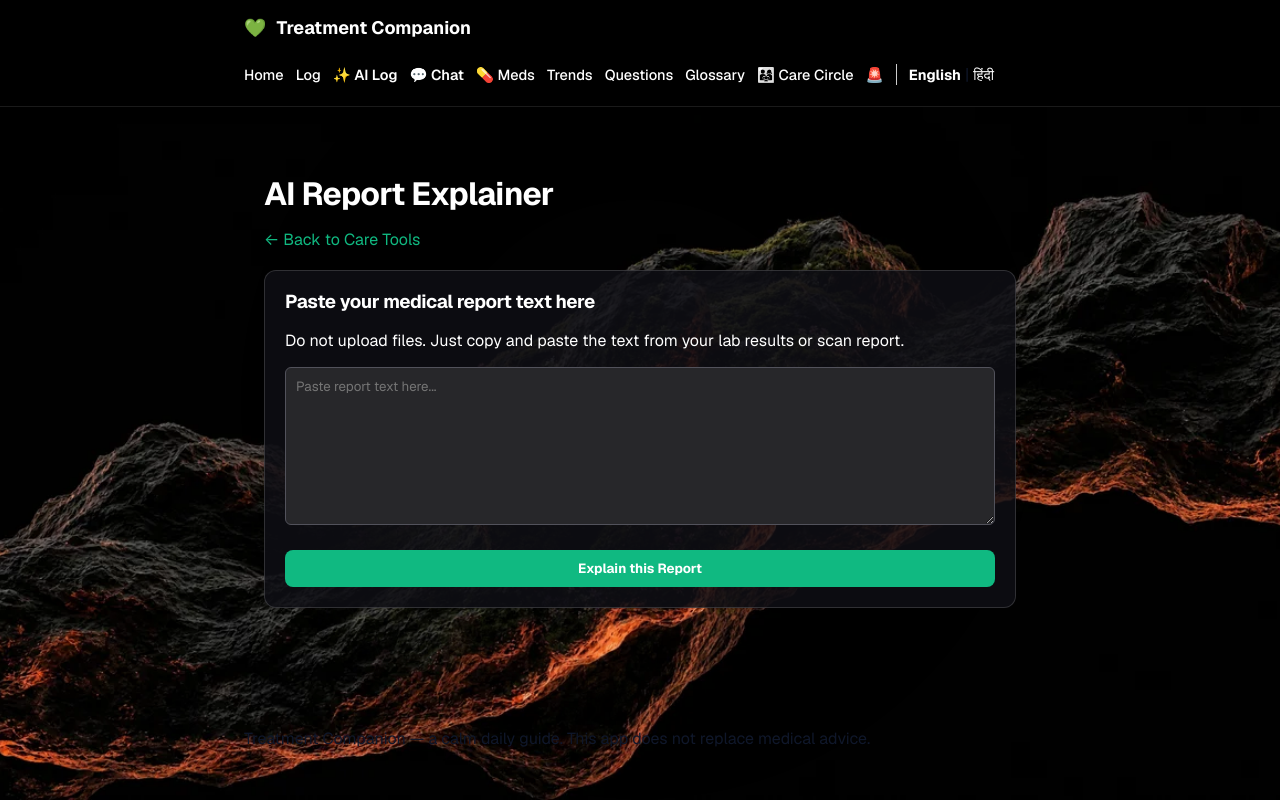
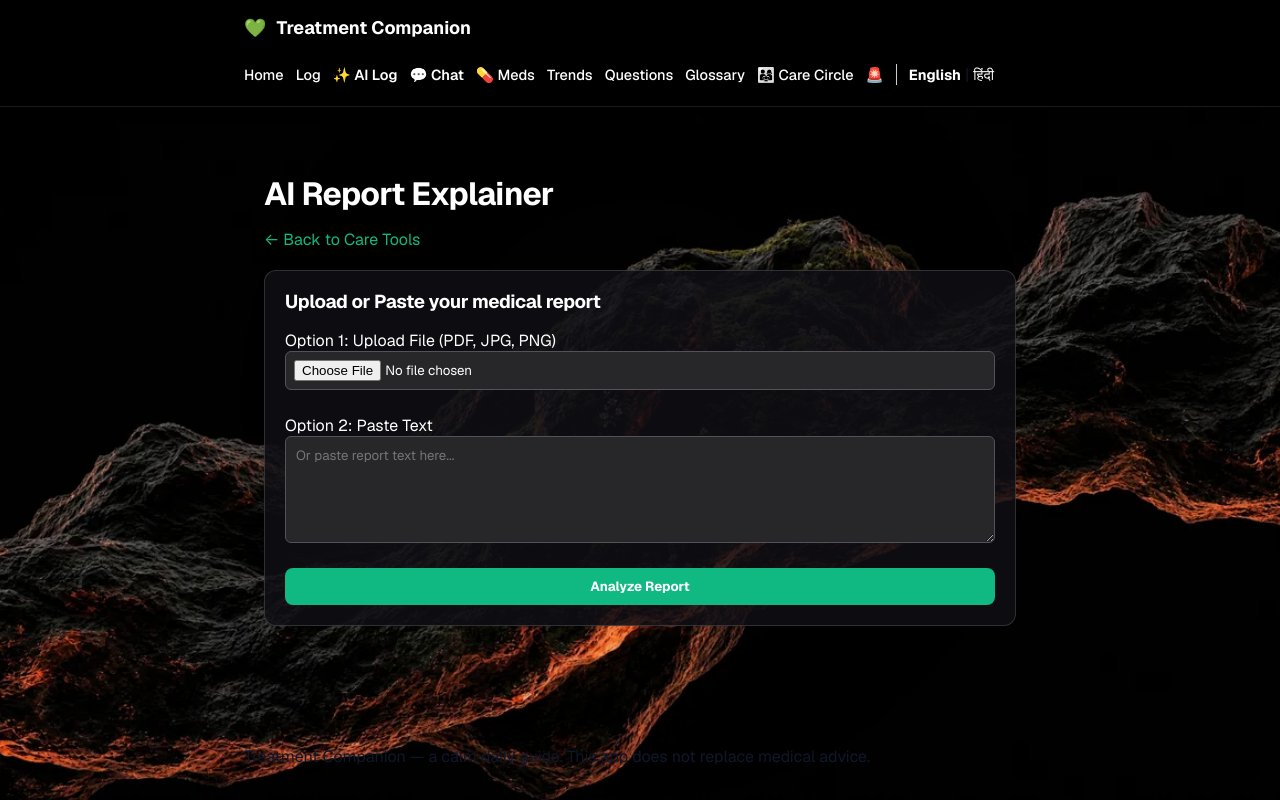
Before and after one commit to arjunkapoorkapadiya-rgb/treatment-companion, a Flask app: page /care-tools/report-explainer in a window 1280 px wide. Run offline with Flask 3, Linux system fonts and the light colour scheme.

Commit message:
UX Overhaul: Nav button, AI file upload, detailed analysis, and homepage cleanup

```diff
--- a/care_tools/routes.py
+++ b/care_tools/routes.py
@@ -126,15 +126,22 @@ def report_explainer():
     analysis = None
     if request.method == 'POST':
         report_text = request.form.get('report_text')
+        report_file = request.files.get('report_file')
+
+        # If they uploaded a file but no text, we simulate reading it
+        if report_file and not report_text:
+            report_text = "Uploaded File: " + report_file.filename
+
         if report_text:
-            # SAFE MOCK: If you have a real AI service, replace this block with your API call
-            # Example: from ai_service import generate_explanation
+            # DETAILED MOCK ANALYSIS
             analysis = f"""
-            <strong>Disclaimer: This is an AI-generated explanation, not medical advice.</strong><br><br>
-            Based on the text you provided, here is a plain-language breakdown:<br>
-            - The report mentions findings that your doctor will review.<br>
-            - Medical terms like <em>hemoglobin</em> or <em>lesion</em> can sound scary, but context matters.<br>
-            - Please write down specific questions for your oncologist based on this text.<br><br>
-            <em>(This is a demo response. Connect your AI service here for real analysis.)</em>
+            <strong>Document Analysis:</strong><br><br>
+            The provided information indicates several key findings that require clinical correlation. Here is a detailed breakdown:<br><br>
+            <ul>
+                <li><strong>Primary Findings:</strong> The text references specific lab values (e.g., Hemoglobin, White Blood Cell count) that fall outside standard reference ranges. This often indicates an active immune response or potential anemia.</li>
+                <li><strong>Terminology:</strong> Terms like <em>lesion</em> or <em>nodule</em> describe structural changes. In oncology, these are monitored closely but are not inherently definitive without biopsy context.</li>
+                <li><strong>Next Steps:</strong> It is highly recommended to discuss these specific numerical values with your oncologist. Ask them: <em>"How do these results compare to my previous baseline?"</em> and <em>"Do these findings require a change in my current treatment plan?"</em></li>
+            </ul>
+            <br><em>Note: This is an automated analysis of the text provided. It should be used as a starting point for a conversation with your care team.</em>
             """
     return render_template('ct_explainer.html', analysis=analysis)
--- a/templates/care_tools/ct_explainer.html
+++ b/templates/care_tools/ct_explainer.html
@@ -6,29 +6,33 @@
     .ct-btn { background: #10b981; color: white; padding: 10px 20px; border-radius: 8px; border: none; cursor: pointer; font-weight: bold; width: 100%; margin-top: 10px; }
     .ct-input { width: 100%; padding: 10px; margin-bottom: 10px; border-radius: 6px; border: 1px solid #52525b !important; background: #27272a !important; color: white !important; }
     .ct-container h1, .ct-container h2, .ct-container p, .ct-container label { color: #ffffff !important; }
-    .ai-output { background: #1e1e24; padding: 15px; border-left: 4px solid #10b981; border-radius: 4px; margin-top: 20px; line-height: 1.6; }
+    .ai-output { background: #1e1e24; padding: 15px; border-left: 4px solid #10b981; border-radius: 4px; margin-top: 20px; line-height: 1.6; color: #e4e4e7; }
 </style>
 <div class="ct-container">
     <h1>AI Report Explainer</h1>
     <a href="{{ url_for('care_tools.index') }}" style="color: #10b981; margin-bottom: 20px; display: block;">&larr; Back to Care Tools</a>
 
     <div class="ct-card">
-        <h3>Paste your medical report text here</h3>
-        <p class="muted">Do not upload files. Just copy and paste the text from your lab results or scan report.</p>
-        <form method="POST">
-            <textarea name="report_text" class="ct-input" rows="8" placeholder="Paste report text here..." required></textarea>
-            <button type="submit" class="ct-btn">Explain this Report</button>
+        <h3>Upload or Paste your medical report</h3>
+        <form method="POST" enctype="multipart/form-data">
+            <label>Option 1: Upload File (PDF, JPG, PNG)</label>
+            <input type="file" name="report_file" class="ct-input" accept=".pdf,.jpg,.jpeg,.png" style="padding: 8px;">
+
+            <label style="margin-top: 15px; display: block;">Option 2: Paste Text</label>
+            <textarea name="report_text" class="ct-input" rows="5" placeholder="Or paste report text here..."></textarea>
+
+            <button type="submit" class="ct-btn">Analyze Report</button>
         </form>
     </div>
 
     {% if analysis %}
     <div class="ct-card">
-        <h2>AI Explanation</h2>
+        <h2>Detailed Analysis</h2>
         <div class="ai-output">
             {{ analysis | safe }}
         </div>
         <p style="font-size: 0.8em; color: #ef4444; margin-top: 15px;">
-            ⚠️ <strong>Safety Warning:</strong> AI can make mistakes. This explanation is for educational purposes only. Always discuss your actual medical reports with your oncologist.
+            <strong>Safety Warning:</strong> AI can make mistakes. This explanation is for educational purposes only. Always discuss your actual medical reports with your oncologist.
         </p>
     </div>
     {% endif %}
--- a/templates/index.html
+++ b/templates/index.html
@@ -36,9 +36,6 @@
     </div>
     <p class="muted small" style="max-width: 640px; margin-top: 1.5rem;">Treatment Companion helps you organize your care journey. It does not diagnose cancer, prescribe treatment, or replace your clinicians. In an emergency, call your local emergency number.</p>
   </section>
-<section id="team" style="padding: 100px 20px; text-align: center; background-color: rgba(255,255,255,0.1); margin-top: 50px;">
-    <h2>Our Team</h2>
-    <p>We are the developers behind Treatment Companion, dedicated to making cancer care coordination easier.</p>
-</section>
+
     </body>
 </html>
```
Also changed, not shown: fix_encoding.py (+23 -25 lines), templates/care_tools/ct_index.html (+2 -7 lines).
